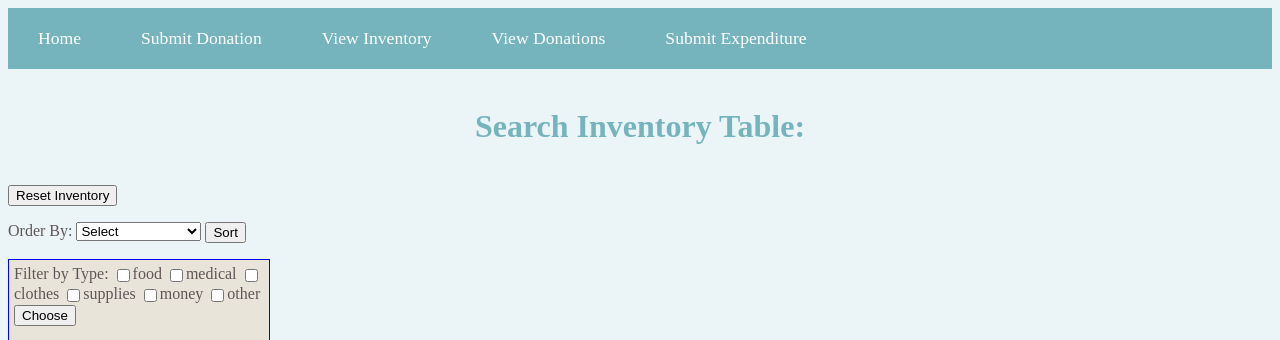
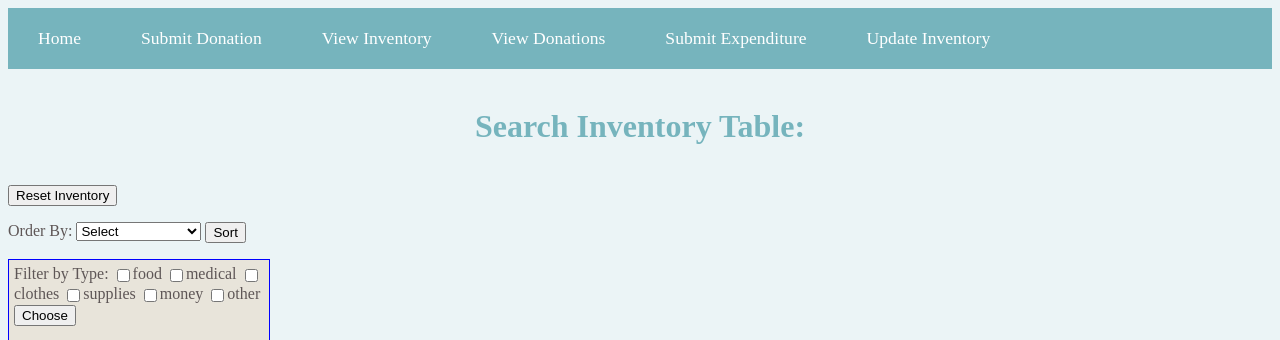
Before and after one commit to cs304-fa18/semester-project-rad, a Flask app: page /sortBy/ in a window 1280 px wide. Shown: the top 340 px of the page. Run offline with Flask 2, Linux system fonts and the light colour scheme; data that the repository does not hold is empty; some libraries are stand-ins or nearby versions.

Commit message:
Nav to update inventory

```diff
--- a/templates/base.html
+++ b/templates/base.html
@@ -13,6 +13,7 @@
         <a id='nav-link' href="{{ url_for('displayInventory') }}"> View Inventory</a>
         <a id='nav-link' href="{{ url_for('displayDonations') }}"> View Donations</a>
         <a id='nav-link' href="{{ url_for('expenditureForm') }}"> Submit Expenditure </a>
+        <a id='nav-link' href="{{ url_for('updateInventoryForm') }}"> Update Inventory</a>
     </nav>
 
     <br>
```
